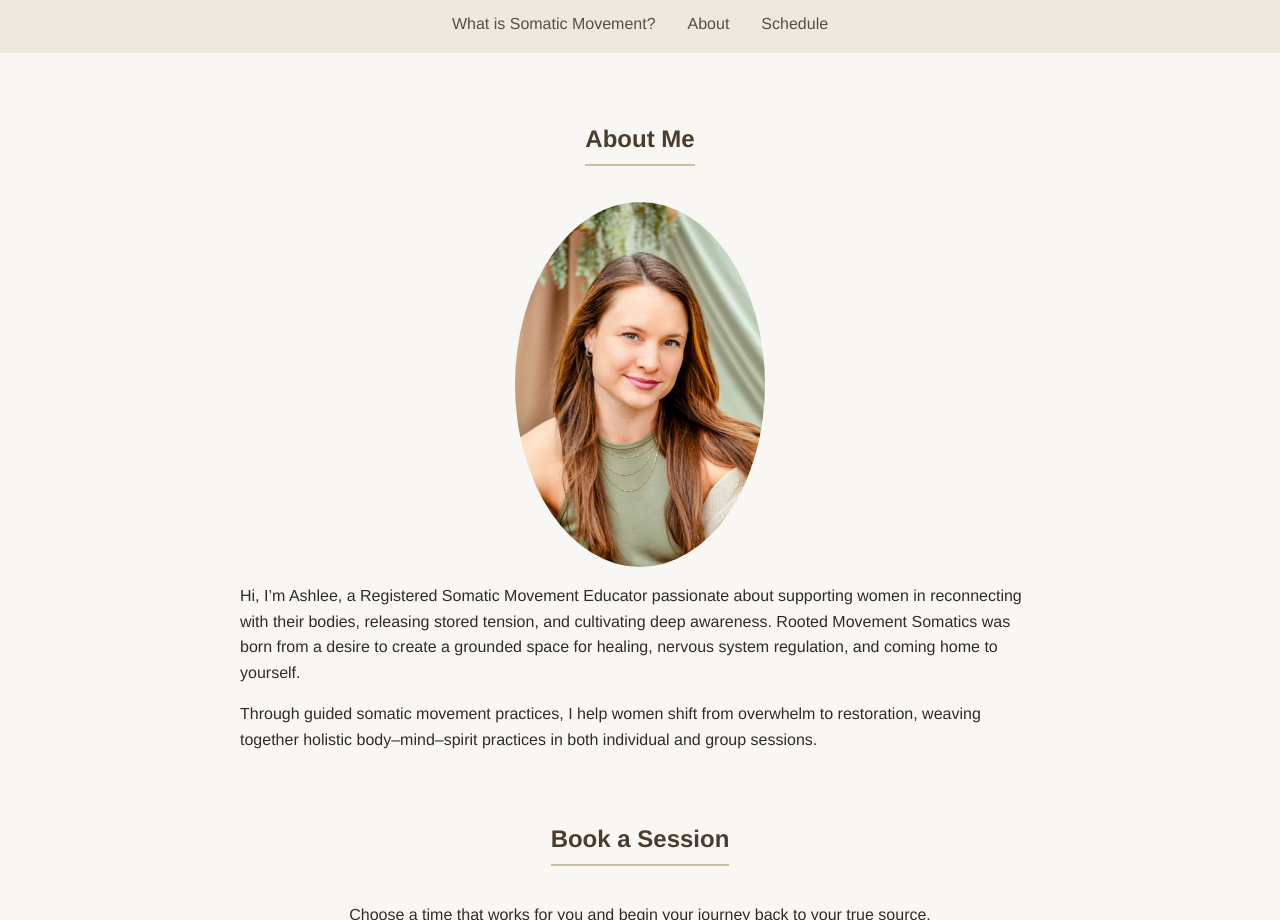
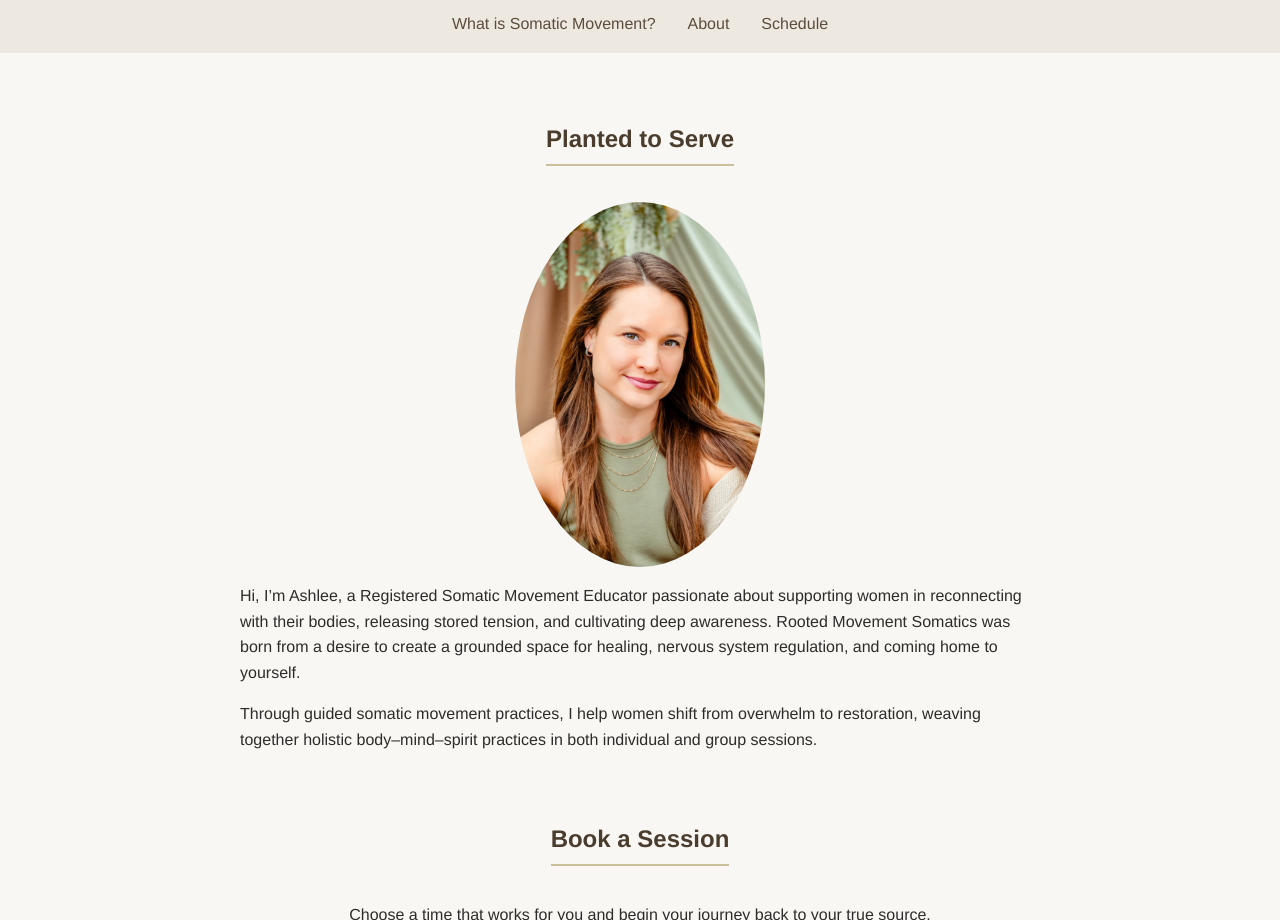
Before and after one commit to DreamTravler7/Rooted-Movement-Site, a plain HTML site: page index.html in a window 1280 px wide. Shown: the part 840-1760 px from the top of the page. Drawn offline with Linux system fonts and the light colour scheme.

Commit message:
Update index.html
Serve label and subscribe

```diff
--- a/index.html
+++ b/index.html
@@ -147,7 +147,7 @@
   </nav>
 
   <section id="about" class="about">
-    <h2>About Me</h2>
+    <h2>Planted to Serve</h2>
     <img src="Ashlee.png" alt="Ashlee - Somatic Movement Educator">
     <p>Hi, I’m Ashlee, a Registered Somatic Movement Educator passionate about supporting women in reconnecting with their bodies, releasing stored tension, and cultivating deep awareness. Rooted Movement Somatics was born from a desire to create a grounded space for healing, nervous system regulation, and coming home to yourself. </p>
     <p>Through guided somatic movement practices, I help women shift from overwhelm to restoration, weaving together holistic body–mind–spirit practices in both individual and group sessions.</p>
```
